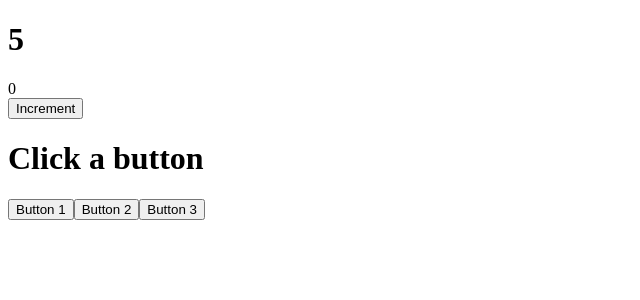
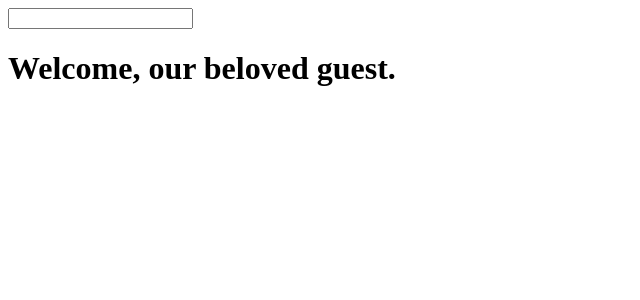
Before and after one commit to mgnkgn/develhope-react-exercises, a React (Create React App) app: page / in a window 1280 px wide. Shown: the top 300 px of the page, without its empty margins (0-640 px from the left). Built offline with nearby package versions, Linux system fonts and the light colour scheme.

Commit message:
forms-01

```diff
--- a/src/App.js
+++ b/src/App.js
@@ -1,15 +1,12 @@
 import React, { Component } from "react";
-import ClickCounter from "./ClickCounter";
-import Counter from "./Counter";
-import ClickTracker from "./ClickTracker";
+
+import InteractiveWelcome from "./InteractiveWelcome";
 
 export default class App extends Component {
   render() {
     return (
       <div>
-        <Counter incrementBy={1} interval={1000} />
-        <ClickCounter />
-        <ClickTracker />
+        <InteractiveWelcome />
       </div>
     );
   }
--- a/src/ClickCounter.js
+++ /dev/null
@@ -1,25 +0,0 @@
-import React, { Component } from "react";
-
-export default class ClickCounter extends Component {
-  constructor(props) {
-    super(props);
-    this.state = {
-      count: 0,
-    };
-  }
-  handleCounter() {
-    this.setState((state) => {
-      return {
-        count: state.count + 1,
-      };
-    });
-  }
-  render() {
-    return (
-      <>
-        <div>{this.state.count}</div>
-        <button onClick={this.handleCounter.bind(this)}>Increment</button>
-      </>
-    );
-  }
-}
--- a/src/ClickTracker.js
+++ /dev/null
@@ -1,28 +0,0 @@
-import React, { Component } from "react";
-
-export default class ClickTracker extends Component {
-  constructor(props) {
-    super(props);
-    this.state = {
-      value: "Click a button",
-    };
-  }
-  lastClickHandler(event) {
-    console.log(event.target.innerHTML);
-    this.setState((state) => {
-      return {
-        value: event.target.innerHTML,
-      };
-    });
-  }
-  render() {
-    return (
-      <>
-        <h1>{this.state.value}</h1>
-        <button onClick={this.lastClickHandler.bind(this)}>Button 1</button>
-        <button onClick={this.lastClickHandler.bind(this)}>Button 2</button>
-        <button onClick={this.lastClickHandler.bind(this)}>Button 3</button>
-      </>
-    );
-  }
-}
--- a/src/Counter.js
+++ /dev/null
@@ -1,24 +0,0 @@
-import React, { Component } from "react";
-
-import CounterDisplay from "./CounterDisplay";
-
-export default class Counter extends Component {
-  constructor(props) {
-    super(props);
-    this.state = {
-      count: 0,
-    };
-  }
-  componentDidMount() {
-    setInterval(() => {
-      this.setState({ count: this.state.count + this.props.incrementBy });
-    }, this.props.interval);
-  }
-  render() {
-    return (
-      <h1>
-        <CounterDisplay count={this.state.count} />
-      </h1>
-    );
-  }
-}
--- a/src/CounterDisplay.js
+++ /dev/null
@@ -1,7 +0,0 @@
-import React, { Component } from "react";
-
-export default class CounterDisplay extends Component {
-  render() {
-    return <>{this.props.count}</>;
-  }
-}
--- /dev/null
+++ b/src/InteractiveWelcome.js
@@ -0,0 +1,30 @@
+import React, { Component } from "react";
+
+import Welcome from "./Welcome";
+
+export default class InteractiveWelcome extends Component {
+  constructor(props) {
+    super(props);
+
+    this.state = {
+      name: "our beloved guest.",
+    };
+  }
+  nameInputHandler(event) {
+    event.preventDefault();
+    console.log(event.target.value);
+    this.setState((state) => {
+      return { name: event.target.value };
+    });
+  }
+  render() {
+    return (
+      <div>
+        <form>
+          <input type="text" onChange={this.nameInputHandler.bind(this)} />
+        </form>
+        <Welcome name={this.state.name} />
+      </div>
+    );
+  }
+}
--- /dev/null
+++ b/src/Welcome.js
@@ -0,0 +1,7 @@
+import React, { Component } from "react";
+
+export default class Welcome extends Component {
+  render() {
+    return <h1>Welcome, {this.props.name}</h1>;
+  }
+}
```
